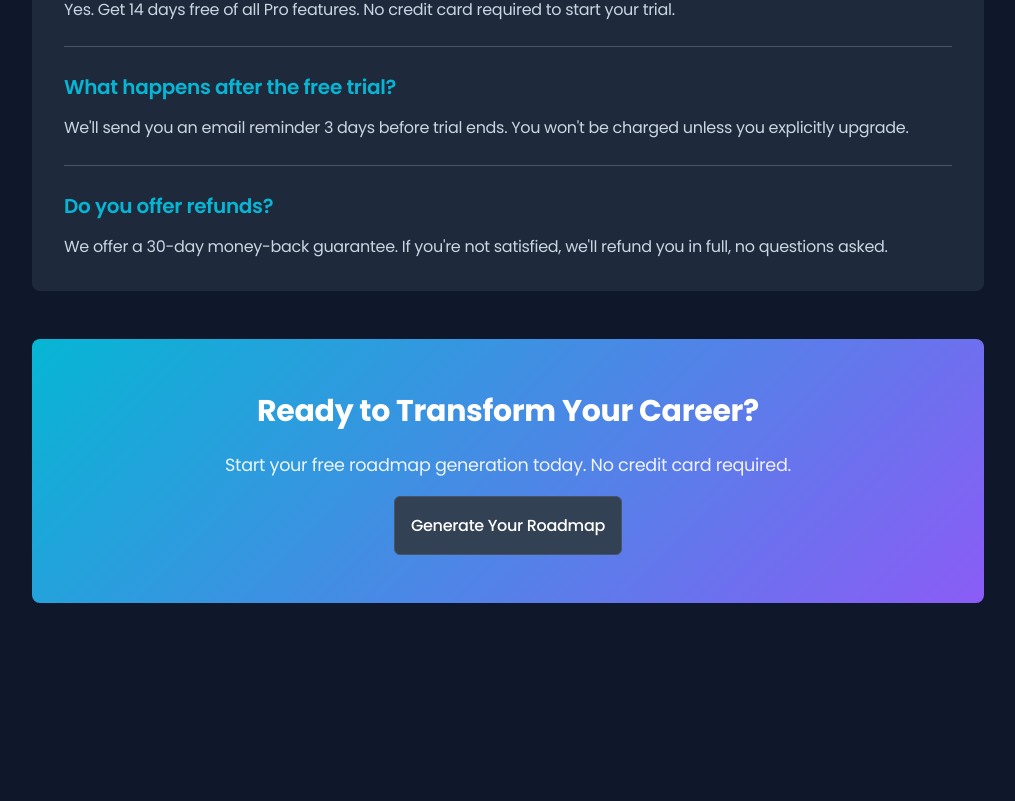
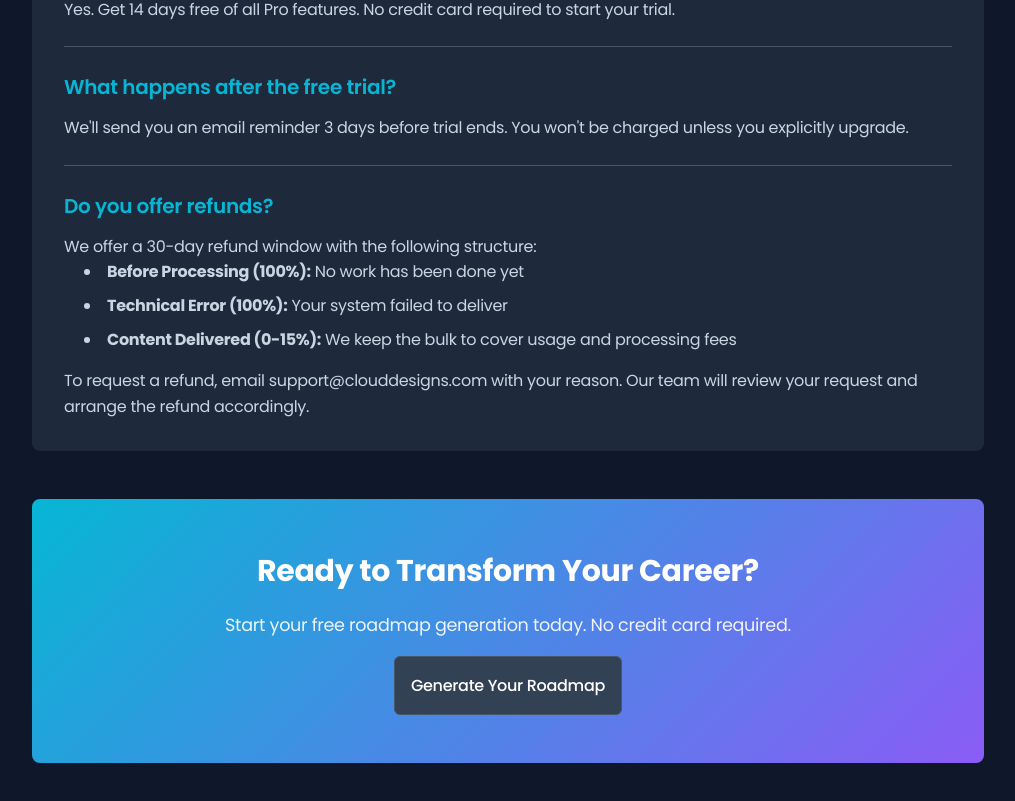
Before and after one commit to sent1nel101/cloud-migration, a Next.js app: page /pricing in a window 1280 px wide. Shown: the part 2293-3094 px from the top of the page, without its empty margins (132-1147 px from the left). Before the commit the page ends 2944 px from the top, so only its background shows below. Built offline with nearby package versions, Linux system fonts and the light colour scheme.

Commit message:
refund structure revisited

```diff
--- a/app/pricing/page.tsx
+++ b/app/pricing/page.tsx
@@ -121,7 +121,17 @@ export default function Pricing() {
 
         <div className="faq-item">
           <h3>Do you offer refunds?</h3>
-          <p>We offer a 30-day money-back guarantee. If you're not satisfied, we'll refund you in full, no questions asked.</p>
+          <p>
+            We offer a 30-day refund window with the following structure:
+          </p>
+          <ul style={{ marginLeft: "20px" }}>
+            <li><strong>Before Processing (100%):</strong> No work has been done yet</li>
+            <li><strong>Technical Error (100%):</strong> Your system failed to deliver</li>
+            <li><strong>Content Delivered (0-15%):</strong> We keep the bulk to cover usage and processing fees</li>
+          </ul>
+          <p>
+            To request a refund, email support@clouddesigns.com with your reason. Our team will review your request and arrange the refund accordingly.
+          </p>
         </div>
       </section>
 
```
Also changed, not shown: app/features-pricing/page.tsx (+10 -4 lines), app/terms/page.tsx (+11 -3 lines).
